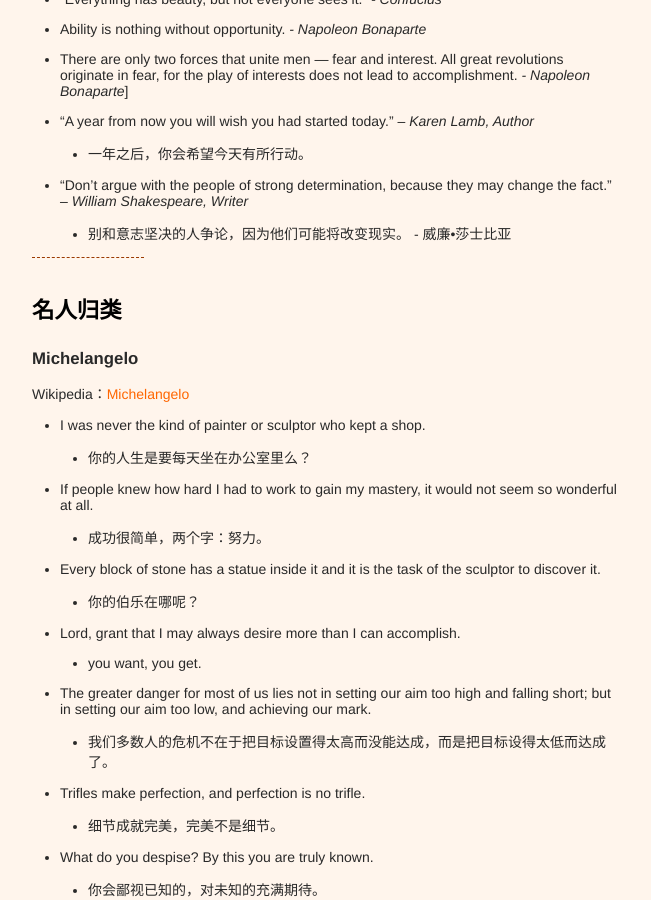
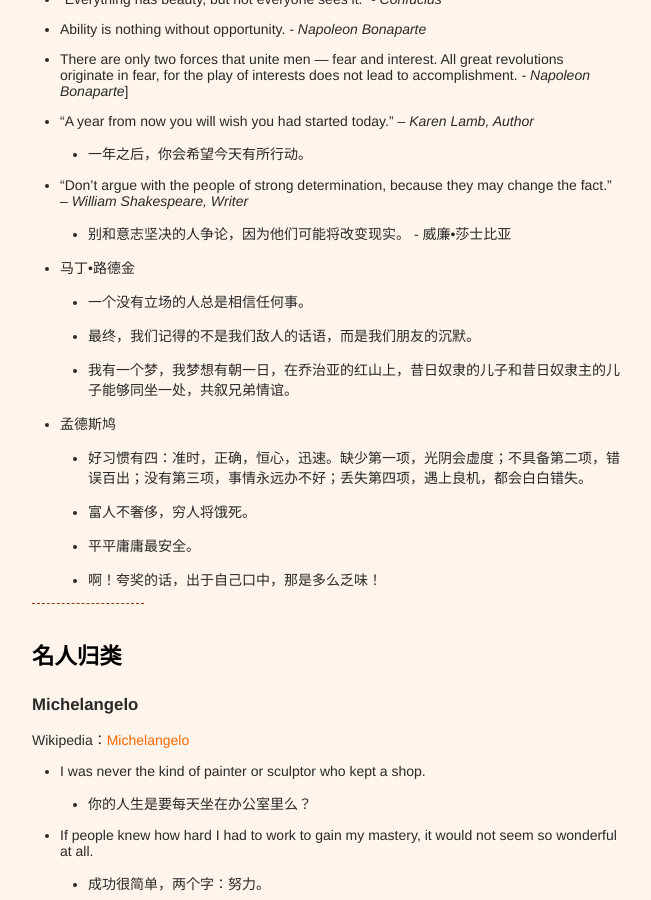
Before and after one commit to xianyuxmu/xianyuxmu.github.io, a Jekyll site: the page built from _posts/2017-06-17-chicken-soup.md, in a window 1280 px wide and 900 px high, scrolled down 3352 px. Shown: the whole window, without its empty margins (314-965 px from the left). Built offline with Jekyll 4.4.1, drawn with Linux system fonts in a browser that asks for light colours; comment, search, counter and statistics services are not loaded.

Commit message:
09 Nov. 2017

```diff
--- a/_posts/2017-06-17-chicken-soup.md
+++ b/_posts/2017-06-17-chicken-soup.md
@@ -96,6 +96,15 @@
 	- 一年之后，你会希望今天有所行动。
 - “Don’t argue with the people of strong determination, because they may change the fact.” *– William Shakespeare, Writer*
 	- 别和意志坚决的人争论，因为他们可能将改变现实。 - 威廉•莎士比亚
+- 马丁•路德金
+	- 一个没有立场的人总是相信任何事。
+	- 最终，我们记得的不是我们敌人的话语，而是我们朋友的沉默。
+	- 我有一个梦，我梦想有朝一日，在乔治亚的红山上，昔日奴隶的儿子和昔日奴隶主的儿子能够同坐一处，共叙兄弟情谊。
+- 孟德斯鸠
+	- 好习惯有四：准时，正确，恒心，迅速。缺少第一项，光阴会虚度；不具备第二项，错误百出；没有第三项，事情永远办不好；丢失第四项，遇上良机，都会白白错失。
+	- 富人不奢侈，穷人将饿死。
+	- 平平庸庸最安全。
+	- 啊！夸奖的话，出于自己口中，那是多么乏味！
 
 
 
```
Also changed, not shown: _posts/2017-11-01-monthly-reading.md (+15 -0 lines), _posts/2017-11-02-food-of-frontend.md (+9 -0 lines).
